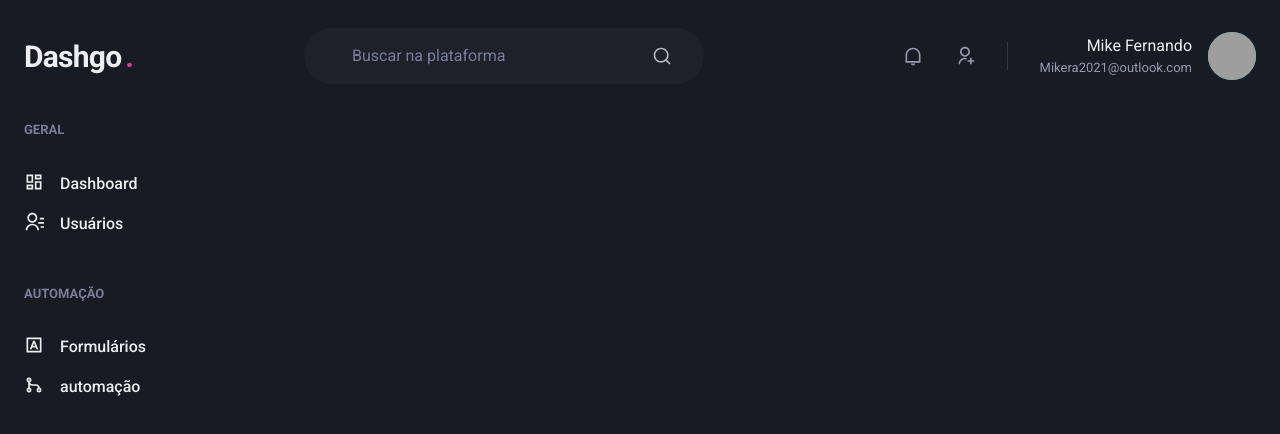
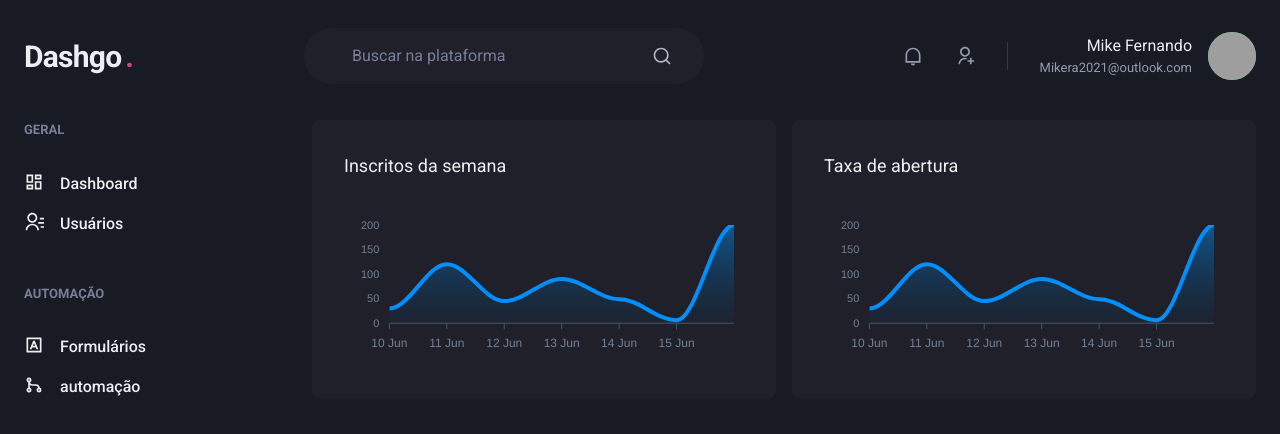
Before and after one commit to MikeFernando/Dashgo, a Next.js app: page /dashboard in a window 1280 px wide. Shown: the top 434 px of the page. Built offline with nearby package versions, Linux system fonts and the light colour scheme; grey boxes are pictures that could not be loaded.

Commit message:
Página: Dashboard (Graficos)

```diff
--- a/package.json
+++ b/package.json
@@ -11,9 +11,11 @@
     "@chakra-ui/react": "^1.6.3",
     "@emotion/react": "^11",
     "@emotion/styled": "^11",
+    "apexcharts": "^3.27.1",
     "framer-motion": "^4",
     "next": "10.2.3",
     "react": "17.0.2",
+    "react-apexcharts": "^1.3.9",
     "react-dom": "17.0.2",
     "react-icons": "^4.2.0"
   },
--- a/src/pages/dashboard.tsx
+++ b/src/pages/dashboard.tsx
@@ -1,6 +1,65 @@
-import { Header } from "../components/Header";
-import { Flex } from "@chakra-ui/react";
-import { Sidebar } from "../components/Sidebar";
+import { Header } from "../components/Header"
+import { ApexOptions } from 'apexcharts';
+import dynamic from 'next/dynamic'
+import { Box, Flex, SimpleGrid, Text, theme } from "@chakra-ui/react"
+import { Sidebar } from "../components/Sidebar"
+
+const Chart = dynamic(() => import("react-apexcharts"), { ssr: false });
+
+const options: ApexOptions = {
+   chart: {
+      toolbar: {
+         show: false,
+      },
+      zoom: {
+         enabled: false,
+      },
+      foreColor: theme.colors.gray[500],
+   },
+   grid: {
+      show: false,
+   },
+   dataLabels: {
+      enabled: false,
+   },
+   tooltip: {
+      enabled: false,
+   },
+   xaxis: {
+      type: 'datetime',
+      axisBorder: {
+         color: theme.colors.gray[600]
+      },
+      axisTicks: {
+         color: theme.colors.gray[600]
+      },
+      categories: [
+         '2021-06-10T00:00:00.000Z',
+         '2021-06-11T00:00:00.000Z',
+         '2021-06-12T00:00:00.000Z',
+         '2021-06-13T00:00:00.000Z',
+         '2021-06-14T00:00:00.000Z',
+         '2021-06-15T00:00:00.000Z',
+         '2021-06-16T00:00:00.000Z'
+      ],
+   },
+   fill: {
+      opacity: 0.3,
+      type: 'gradient',
+      gradient: {
+         shade: 'dark',
+         opacityFrom: 0.7,
+         opacityTo: 0.3,
+      }
+   }
+}
+
+const series = [
+   {
+      name: "series-1",
+      data: [30, 120, 45, 90, 49, 6, 200]
+   }
+]
 
 export default function Dashboard() {
    return (
@@ -9,6 +68,28 @@
 
          <Flex w="100%" my="6" maxWidth={1480} mx="auto" px="6">
             <Sidebar />
+            <SimpleGrid flex="1" gap="4" minChildWidth="320px" align="flex-start">
+               <Box
+                  p="8"
+                  pb="4"
+                  borderRadius={8}
+                  bg="gray.800">
+                  <Text fontSize="lg" mb="4">
+                     Inscritos da semana
+                  </Text>
+                  <Chart options={options} series={series} type="area" height={160} />
+               </Box>
+               <Box
+                  p="8"
+                  pb="4"
+                  borderRadius={8}
+                  bg="gray.800">
+                  <Text fontSize="lg" mb="4">
+                     Taxa de abertura
+                  </Text>
+                  <Chart options={options} series={series} type="area" height={160} />
+               </Box>
+            </SimpleGrid>
          </Flex>
       </Flex>
    )
```
Also changed, not shown: 2 other files (tests, documents, lock files or other folders).
